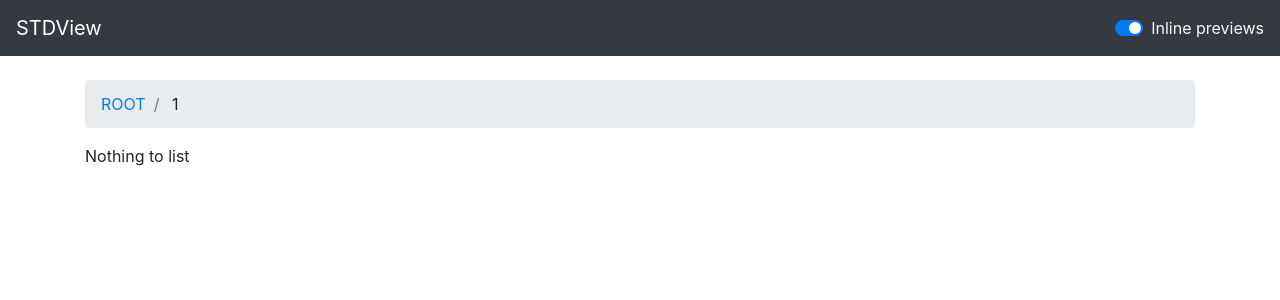
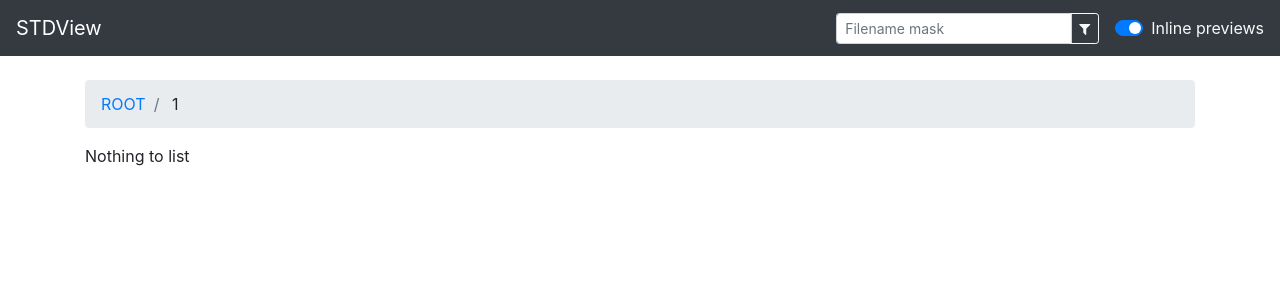
Before and after one commit to karpov-sv/stdview, a Flask app: page /view/1 in a window 1280 px wide. Shown: the top 300 px of the page. Run offline with Flask 3, Linux system fonts and the light colour scheme; some libraries are stand-ins or nearby versions.

Commit message:
Add filename mask filter to header

```diff
--- a/stdview/static/main.css
+++ b/stdview/static/main.css
@@ -1,5 +1,20 @@
 .stdview-image-container {
     position: relative;
+}
+
+.stdview-navbar-filter {
+    margin-right: 0.5rem;
+}
+
+.stdview-navbar-filter .form-control {
+    min-width: 12rem;
+}
+
+.stdview-navbar-filter-clear {
+    font-size: 1rem;
+    line-height: 1;
+    padding-left: 0.55rem;
+    padding-right: 0.55rem;
 }
 
 .stdview-image-overlay {
@@ -41,3 +56,15 @@
     padding: 1em;
     border: 1px dotted red;
 }
+
+@media (max-width: 991.98px) {
+    .stdview-navbar-filter {
+        width: 100%;
+        margin-right: 0;
+        margin-bottom: 0.75rem;
+    }
+
+    .stdview-navbar-filter .input-group {
+        width: 100%;
+    }
+}
--- a/stdview/templates/template.html
+++ b/stdview/templates/template.html
@@ -28,13 +28,41 @@
     <script type="text/javascript">
      $(document).ready(function() {
        var toggle = $('#stdview-inline-previews-toggle');
+       var maskInput = $('#stdview-filename-mask');
+       var clearMaskButton = $('#stdview-clear-filename-mask');
+
+       function syncClearMaskButton() {
+         if (!clearMaskButton.length || !maskInput.length)
+           return;
+
+         clearMaskButton.toggleClass('d-none', !maskInput.val().trim());
+       }
 
        if (!toggle.length)
          return;
 
+       syncClearMaskButton();
+
+       maskInput.on('input', function() {
+         syncClearMaskButton();
+       });
+
+       clearMaskButton.on('click', function(evt) {
+         var url = new URL(window.location.href);
+
+         evt.preventDefault();
+         maskInput.val('');
+         syncClearMaskButton();
+
+         url.searchParams.set('mask', '');
+         url.searchParams.set('inline_previews', toggle.is(':checked') ? '1' : '0');
+         window.location.href = url.toString();
+       });
+
        toggle.on('change', function() {
          var newState = $(this).is(':checked');
          var url = new URL(window.location.href);
+
          url.searchParams.set('inline_previews', newState ? '1' : '0');
          window.location.href = url.toString();
        });
@@ -66,6 +94,36 @@
 
         </ul>
         <ul class="navbar-nav ml-auto">
+          <li class="nav-item d-flex align-items-center mb-2 mb-lg-0">
+            <form class="form-inline stdview-navbar-filter" method="get" action="{{ url_for('view', path=filter_path) }}">
+              <input type="hidden" name="inline_previews" value="{{ 1 if inline_previews else 0 }}">
+              <div class="input-group input-group-sm">
+                <input
+                  type="text"
+                  class="form-control"
+                  id="stdview-filename-mask"
+                  name="mask"
+                  value="{{ filename_mask }}"
+                  placeholder="Filename mask"
+                  aria-label="Filename mask"
+                >
+                <div class="input-group-append">
+                  <button
+                    class="btn btn-outline-light stdview-navbar-filter-clear{% if not filename_mask %} d-none{% endif %}"
+                    id="stdview-clear-filename-mask"
+                    type="button"
+                    title="Clear filename filter"
+                    aria-label="Clear filename filter"
+                  >
+                    <span aria-hidden="true">&times;</span>
+                  </button>
+                  <button class="btn btn-outline-light" type="submit" title="Apply filename filter" aria-label="Apply filename filter">
+                    <i class="fa fa-filter"></i>
+                  </button>
+                </div>
+              </div>
+            </form>
+          </li>
           <li class="nav-item d-flex align-items-center ml-lg-2">
             <div class="custom-control custom-switch">
               <input type="checkbox" class="custom-control-input" id="stdview-inline-previews-toggle" {% if inline_previews %}checked{% endif %}>
--- a/stdview/views.py
+++ b/stdview/views.py
@@ -1,4 +1,4 @@
-import os, glob, io
+import os, fnmatch, io
 
 from flask import request, render_template, redirect, url_for, flash, send_file, send_from_directory, session
 from flask import Response
@@ -48,6 +48,7 @@ def make_breadcrumb(path, base='ROOT', lastlink=False):
 @app.route('/view/<path:path>')
 def view(path=''):
     inline_previews = stdconf.get('inline_previews', True)
+    filename_mask = session.get('filename_mask', '')
 
     if 'inline_previews' in session:
         inline_previews = bool(session['inline_previews'])
@@ -56,6 +57,10 @@ def view(path=''):
         arg = request.args.get('inline_previews', '').strip().lower()
         inline_previews = arg in ['1', 'true', 'yes', 'on']
         session['inline_previews'] = inline_previews
+
+    if 'mask' in request.args:
+        filename_mask = request.args.get('mask', '').strip()
+        session['filename_mask'] = filename_mask
 
     base = stdconf.get('basepath', '.')
     fullpath = os.path.join(base, path)
@@ -67,6 +72,8 @@ def view(path=''):
         'path': path,
         'breadcrumb': make_breadcrumb(path),
         'inline_previews': inline_previews,
+        'filename_mask': filename_mask,
+        'filter_path': path if os.path.isdir(fullpath) else os.path.dirname(path),
     }
 
     if os.path.isdir(fullpath):
@@ -78,6 +85,9 @@ def view(path=''):
 
         for entry in os.scandir(fullpath):
             if entry.name[0] != '.' or stdconf.get('show_all'):
+                if filename_mask and not fnmatch.fnmatch(entry.name, filename_mask):
+                    continue
+
                 stat = entry.stat()
 
                 elem = {
```
